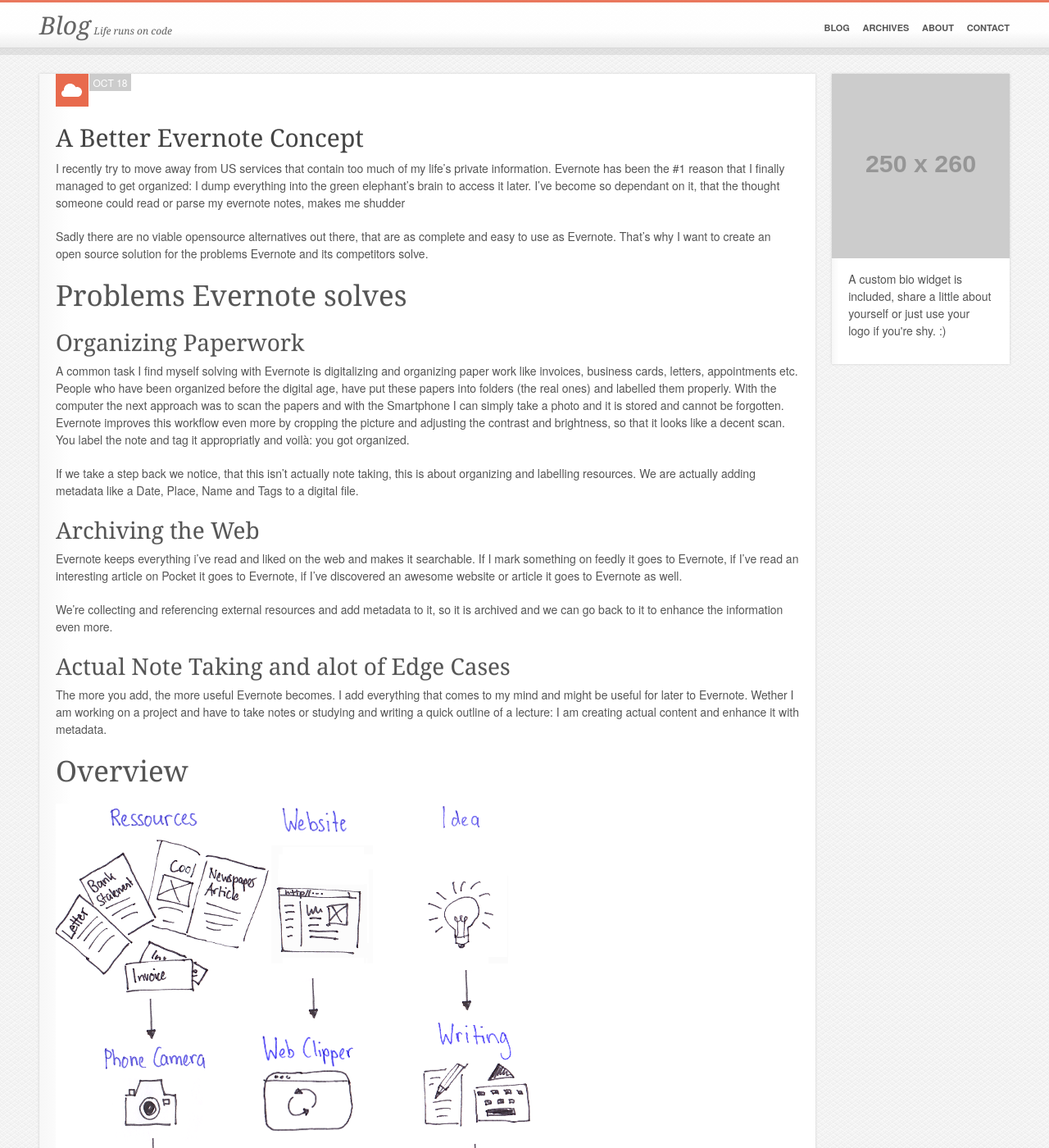
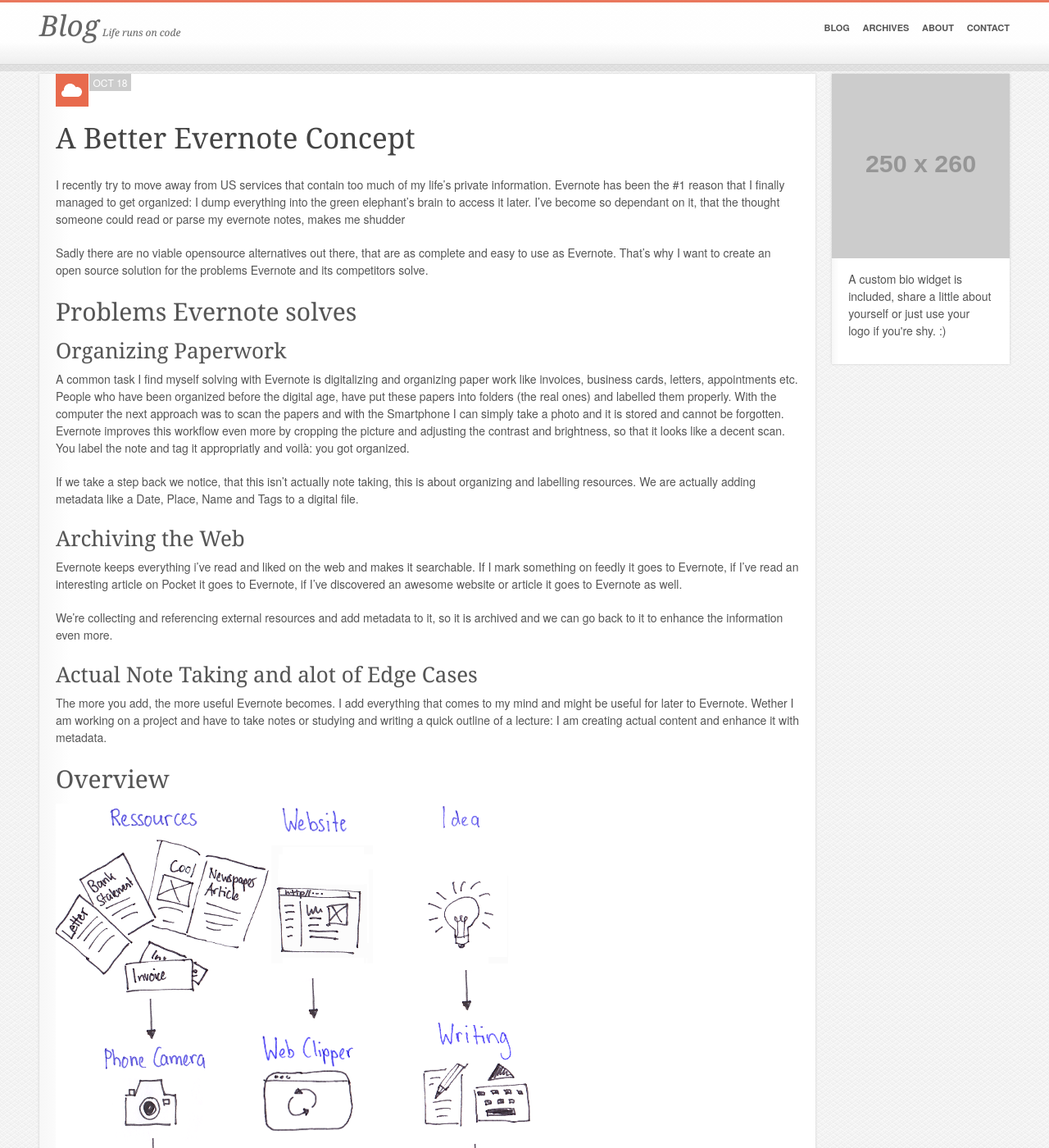
Before and after one commit to lukasmartinelli/lukasmartinelli.github.io, a Jekyll site: the page built from _posts/2014-02-07-a-better-evernote-concept.md, in a window 1280 px wide and 1400 px high. Shown: the whole window at 82% size. Built offline with Jekyll 4.4.1, drawn with Linux system fonts in a browser that asks for light colours; Markdown is read by kramdown in place of the engine named in the settings.

Commit message:
Changed size of titles in css.

```diff
--- a/css/main.css
+++ b/css/main.css
@@ -56,42 +56,43 @@
 
 /* line 46, ../sass/_base.scss */
 h1 {
-  font-size: 2.14286em;
-  line-height: 1.83333em;
-}
-
-/* line 51, ../sass/_base.scss */
-h2 {
   font-size: 2.5em;
-  line-height: 1.14286em;
+  line-height: 1.57143em;
   margin-bottom: 0.57143em;
 }
 
-/* line 57, ../sass/_base.scss */
+/* line 52, ../sass/_base.scss */
+h2 {
+  font-size: 2.14286em;
+  line-height: 1.33333em;
+  margin-bottom: 0.33333em;
+}
+
+/* line 58, ../sass/_base.scss */
 h3 {
-  font-size: 2em;
-  line-height: 1.21429em;
-  margin-bottom: 0.28571em;
+  font-size: 1.85714em;
+  line-height: 1.30769em;
+  margin-bottom: 0.30769em;
 }
 
 /* ===Links=== */
-/* line 65, ../sass/_base.scss */
+/* line 66, ../sass/_base.scss */
 a {
   color: #e86a4d;
   text-decoration: none;
 }
-/* line 68, ../sass/_base.scss */
+/* line 69, ../sass/_base.scss */
 a:hover {
   text-decoration: underline;
 }
 
 /* ===Text=== */
-/* line 73, ../sass/_base.scss */
+/* line 74, ../sass/_base.scss */
 p {
   margin: 0 0 1.42857em 0;
 }
 
-/* line 77, ../sass/_base.scss */
+/* line 78, ../sass/_base.scss */
 img {
   max-width: 100%;
 }
@@ -344,12 +345,12 @@
   background: url('../img/icon-sb617ccc0e0.png') no-repeat;
 }
 
-/* line 60, ../../../../../../var/lib/gems/1.9.1/gems/compass-0.12.2/frameworks/compass/stylesheets/compass/utilities/sprites/_base.scss */
+/* line 60, ../../../.gem/ruby/2.1.0/gems/compass-0.12.2/frameworks/compass/stylesheets/compass/utilities/sprites/_base.scss */
 .icon-cloud {
   background-position: 0 -40px;
 }
 
-/* line 60, ../../../../../../var/lib/gems/1.9.1/gems/compass-0.12.2/frameworks/compass/stylesheets/compass/utilities/sprites/_base.scss */
+/* line 60, ../../../.gem/ruby/2.1.0/gems/compass-0.12.2/frameworks/compass/stylesheets/compass/utilities/sprites/_base.scss */
 .icon-web {
   background-position: 0 0;
 }
```
Also changed, not shown: sass/_base.scss (+9 -8 lines).
